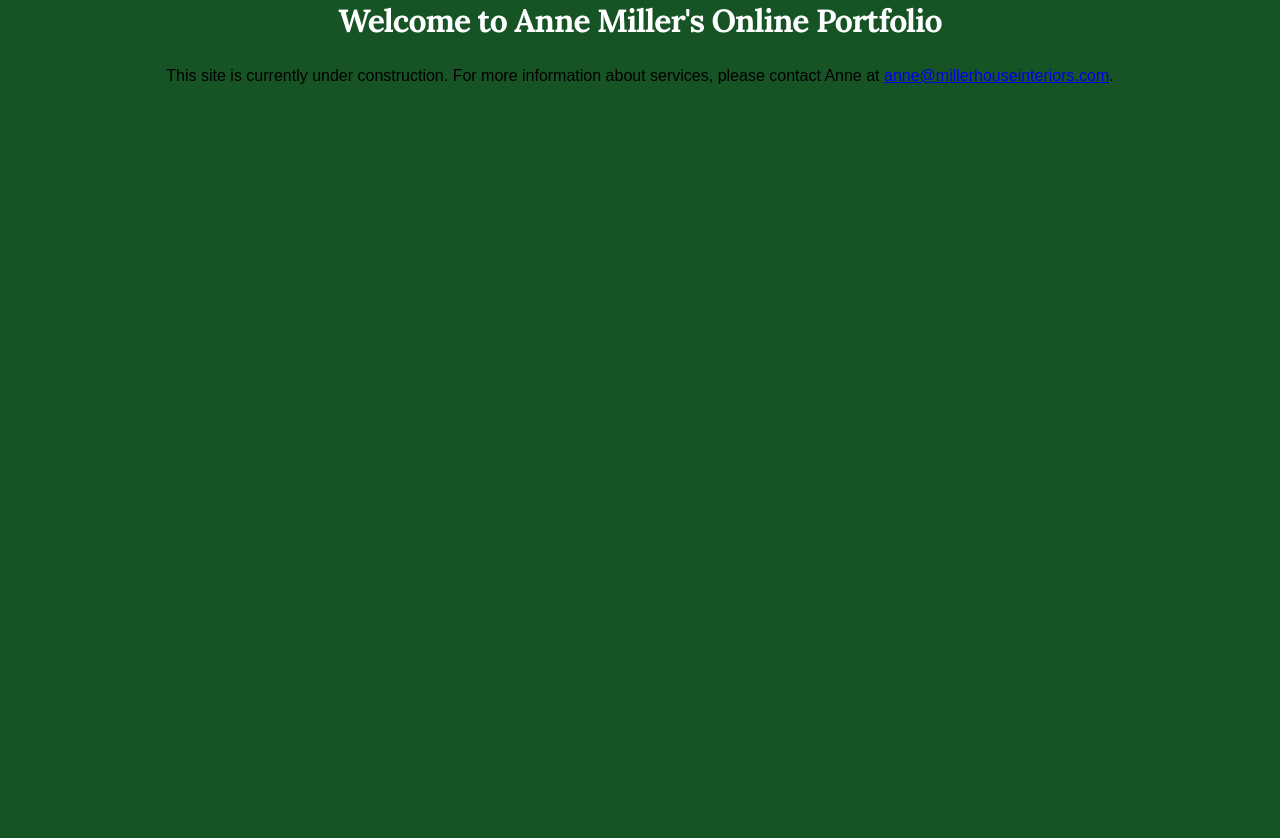
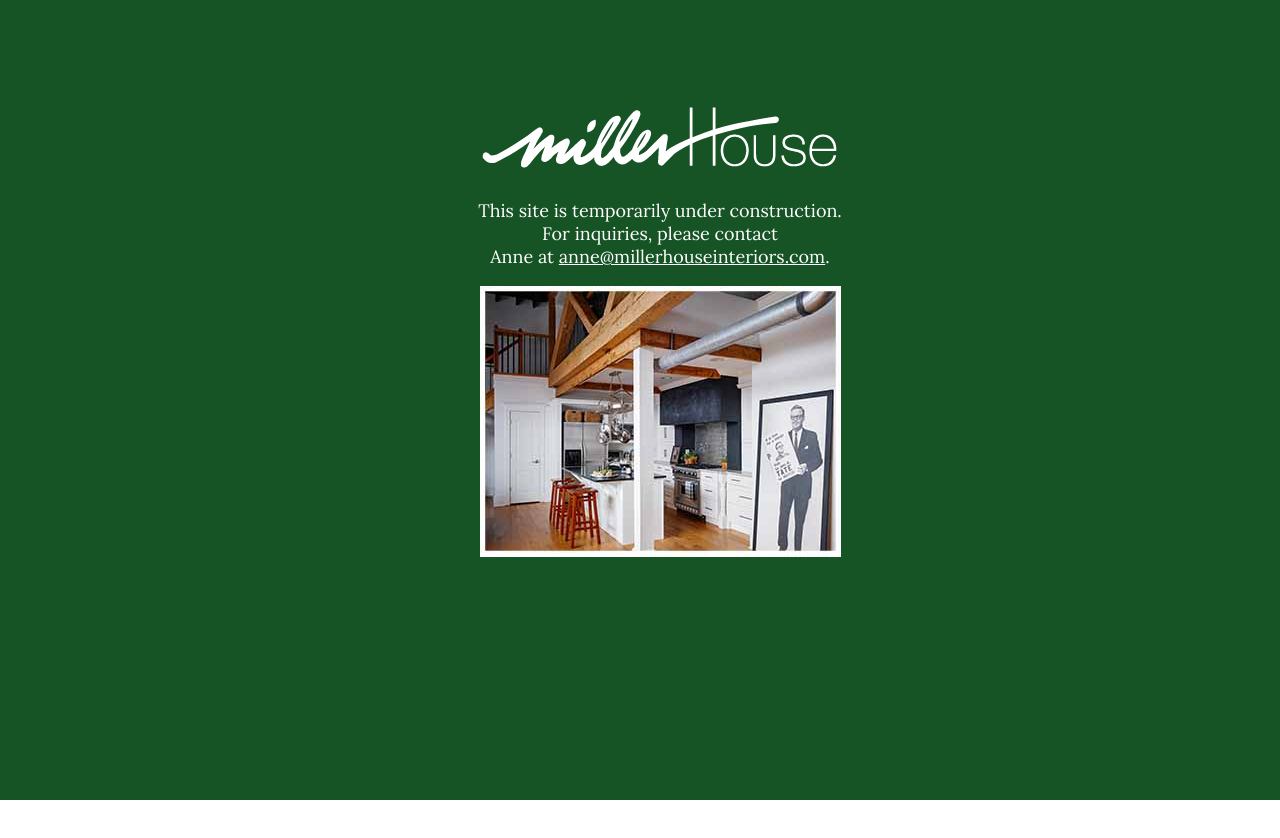
Before and after one commit to HannahLehman/MillerHouseInteriors, a plain HTML site: page source/index.html in a window 1280 px wide. After the commit the page ends 800 px from the top, so only its background shows below. Drawn offline with Linux system fonts and the light colour scheme.

Commit message:
Cleaned up landing page.

```diff
--- a/source/assets/stylesheets/main.css
+++ b/source/assets/stylesheets/main.css
@@ -1,10 +1,36 @@
 .main {
-  margin: 0 auto 0 auto;
-  height: 1400px;
+  text-align: center;
+  font-family: 'Lora', serif;
+  background: #175425; /*none center no-repeat;*/
+  /* Set rules to fill background */
+  min-height: 100%;
+  min-width: 1024px;
+  /* Set up proportionate scaling */
+  width: 100%;
+  height: auto;
+  /* Set up positioning */
+  position: fixed;
+  top: 0;
+  left: 0;
 }
-.main {
-  background: #175425 none center no-repeat;
+.crib {
+  margin: 20px;
 }
-.main h1 {
+
+#doorway {
+  width: 200px;
+  height: auto;
+}
+.crib li{
+  display: inline-block;
+  text-align: center;
   font-family: 'Lora', serif;
+  font-size: 18px;
+  color: white;
 }
+.crib li a {
+  color: white;
+}
+.crib ul {
+  margin-top: 100px;
+}
--- a/source/index.html
+++ b/source/index.html
@@ -10,17 +10,22 @@
     <title>Miller House Interiors</title>
 
     <link href="http://fonts.googleapis.com/css?family=Lora:400,700,400italic,700italic" rel="stylesheet" type="text/css">
-    <link href="assets/stylesheets/normalize.css" rel="stylesheet" type="text/css" >
-    <link href="assets/stylesheets/all.css" rel="stylesheet" type="text/css" >
+    <!-- <link href="assets/stylesheets/normalize.css" rel="stylesheet" type="text/css" > -->
+    <!-- <link href="assets/stylesheets/all.css" rel="stylesheet" type="text/css" > -->
     <link href="assets/stylesheets/main.css" rel="stylesheet" type="text/css" >
 
     <script src="assets/javascripts/all.js" type="text/javascript"></script>
   </head>
-
   <body>
     <div class="main">
-      <h1>Welcome to Anne Miller's Online Portfolio</h1>
-      <p>This site is currently under construction. For more information about services, please contact Anne at <a href="mailto:anne@millerhouseinteriors.com">anne@millerhouseinteriors.com</a>.</p>
+      <div class="crib">
+        <ul>
+          <li>
+            <img id="logo" src="assets/images/white_logo.png">
+            <p>This site is temporarily under construction. <br> For inquiries, please contact <br> Anne at <a href="mailto:anne@millerhouseinteriors.com">anne@millerhouseinteriors.com</a>. </p>
+            <img src="assets/images/kitchen.jpg"></li>
+        </ul>
+      </div>
     </div>
   </body>
 </html>
```
Also changed, not shown: source/assets/images/background.png (deleted), source/assets/images/doorway.jpg (added), source/assets/images/kitchen.jpg (added), source/assets/images/middleman.png (deleted), source/assets/images/white_logo.png (added), 1 other file.
